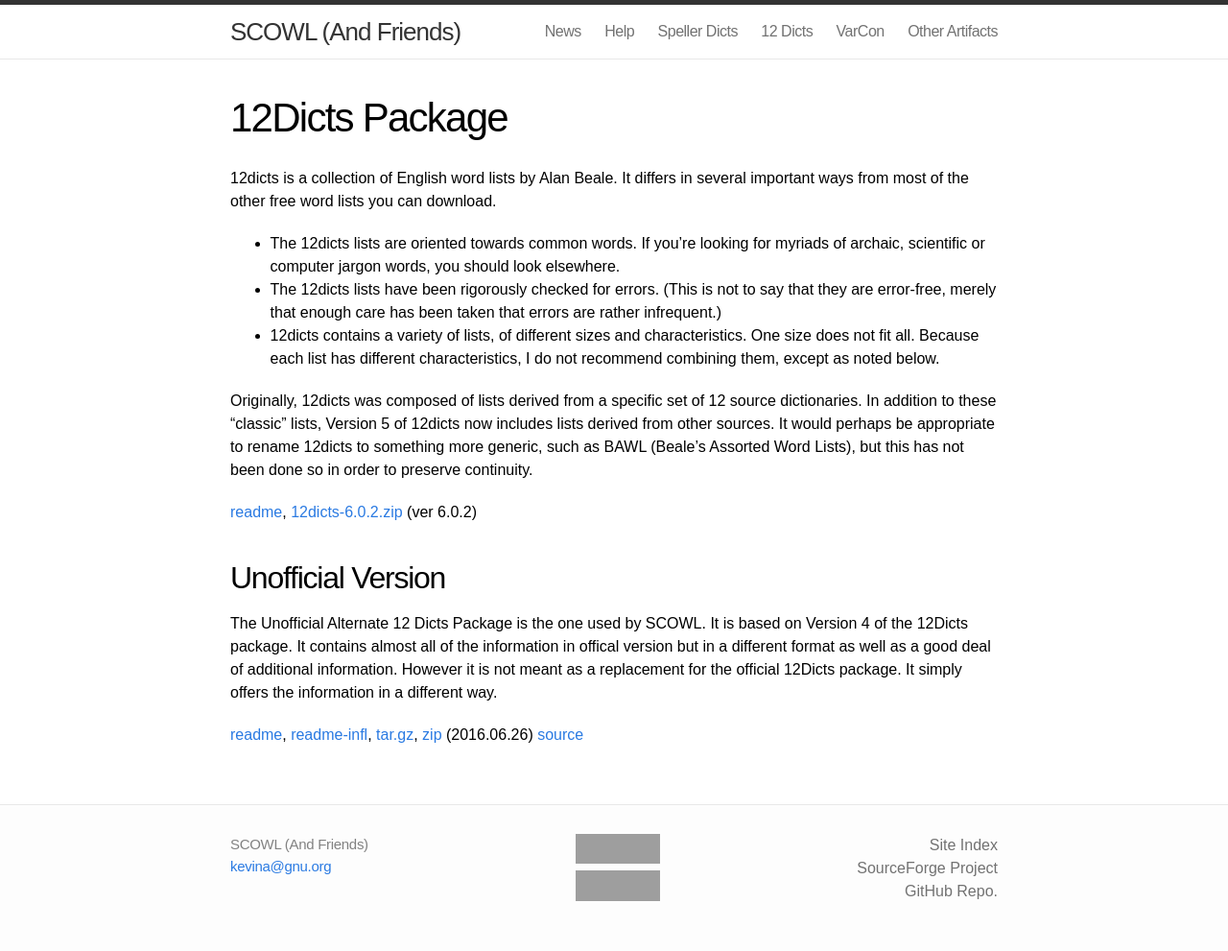
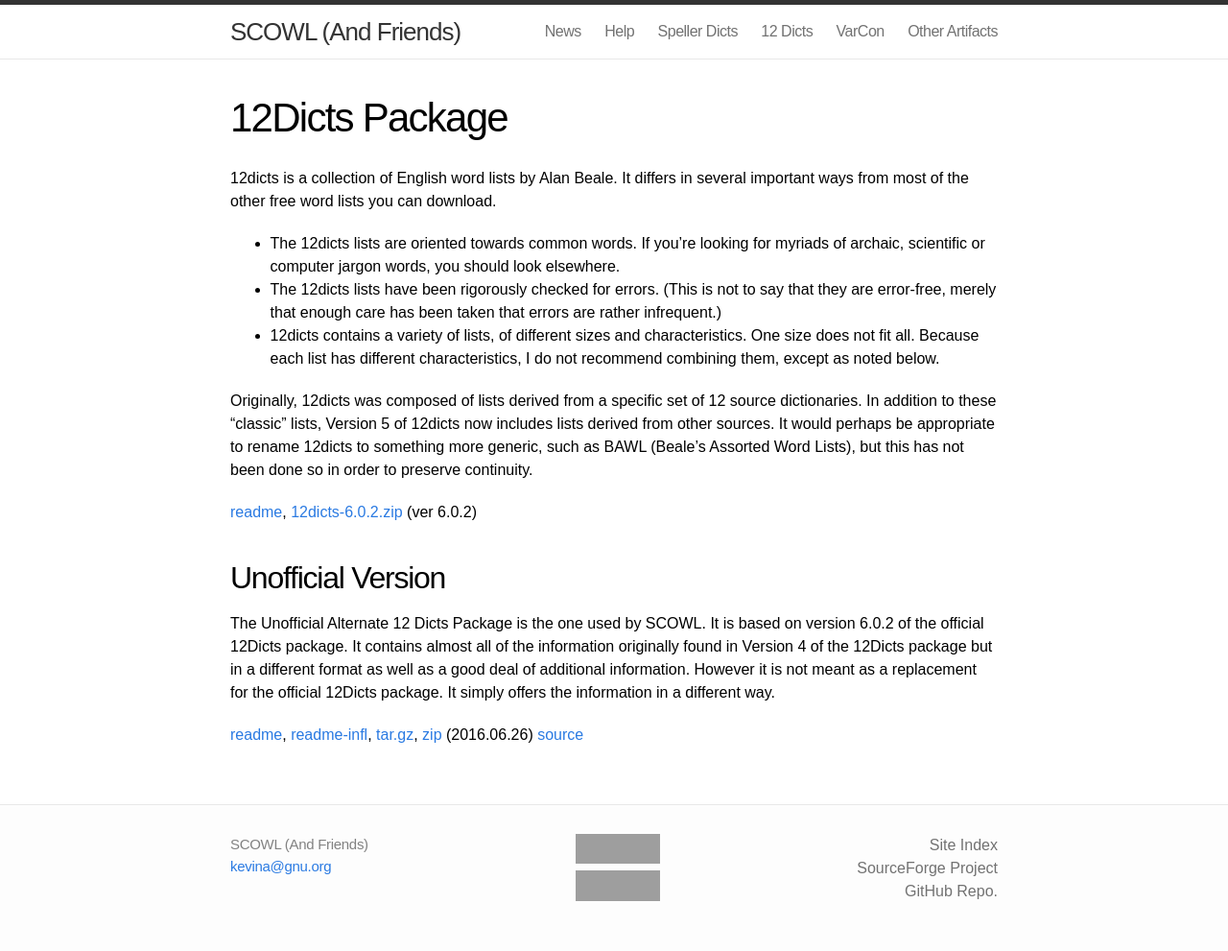
Before and after one commit to en-wl/wordlist, a Jekyll site: the page built from site/12dicts.md, in a window 1280 px wide. Shown: the whole page at 96% size. Built offline with Jekyll 4.4.1, drawn with Linux system fonts in a browser that asks for light colours; Markdown is read by kramdown in place of the engine named in the settings; grey boxes are pictures that could not be loaded.

Commit message:
Update description of the Unofficial 12Dicts Package.
This makes it clear it is based on the latest (6.0.2) version of the
12Dicts package, even if it doesn't contain all the information in the
latest version.

Closes #165.

```diff
--- a/site/12dicts.md
+++ b/site/12dicts.md
@@ -32,12 +32,13 @@
 
 # Unofficial Version
 
-The Unofficial Alternate 12 Dicts Package is the one used by SCOWL. It
-is based on Version 4 of the 12Dicts package.  It contains almost all
-of the information in offical version but in a different format as
-well as a good deal of additional information. However it is not meant
-as a replacement for the official 12Dicts package. It simply offers
-the information in a different way.
+The Unofficial Alternate 12 Dicts Package is the one used by SCOWL.
+It is based on version 6.0.2 of the official 12Dicts package.  It
+contains almost all of the information originally found in Version 4
+of the 12Dicts package but in a different format as well as a good
+deal of additional information.  However it is not meant as a
+replacement for the official 12Dicts package. It simply offers the
+information in a different way.
 
 <a href="/alt12dicts-readme">readme</a>,
 <a href="/alt12dicts-infl-readme">readme-infl</a>,
```
